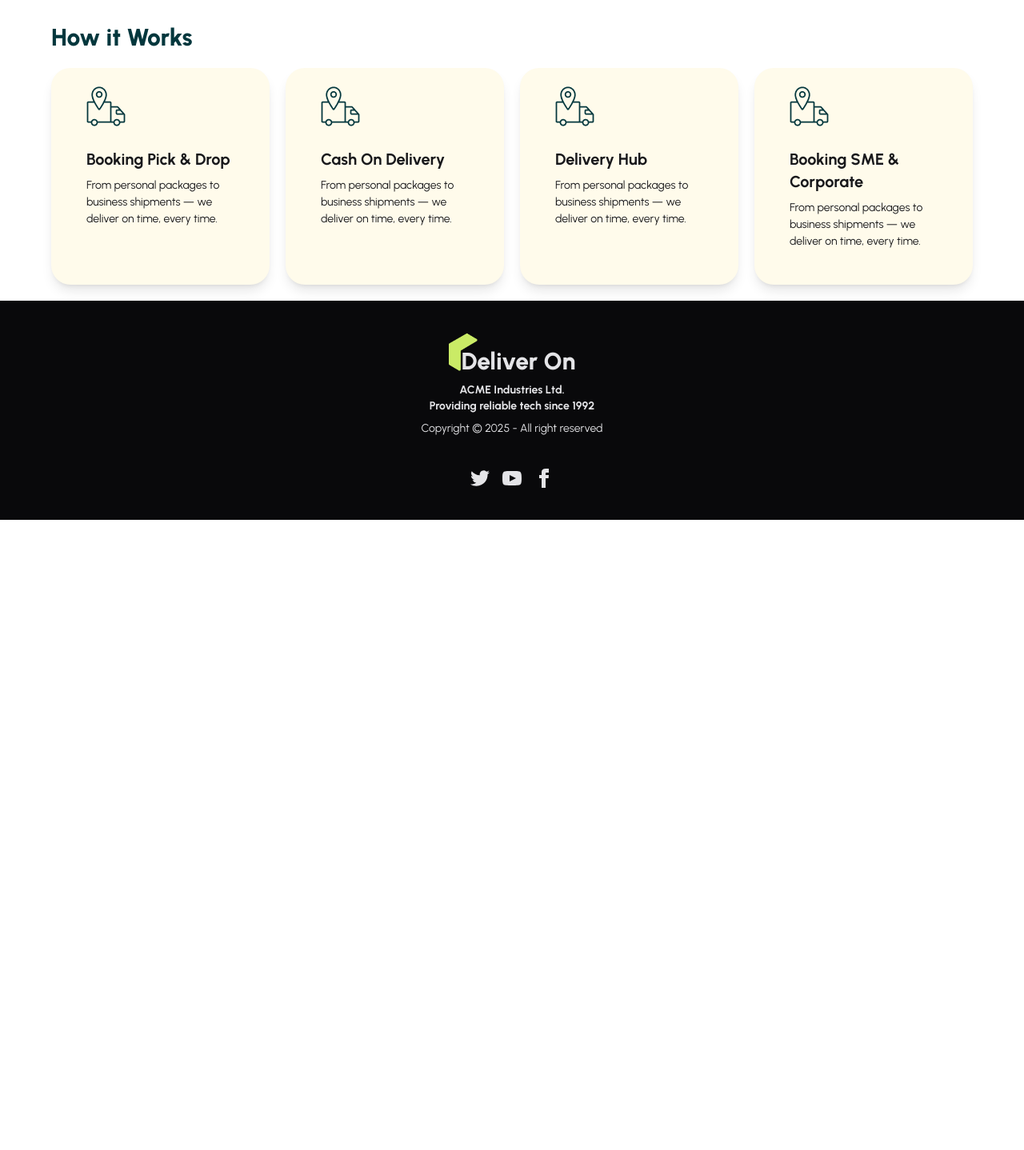
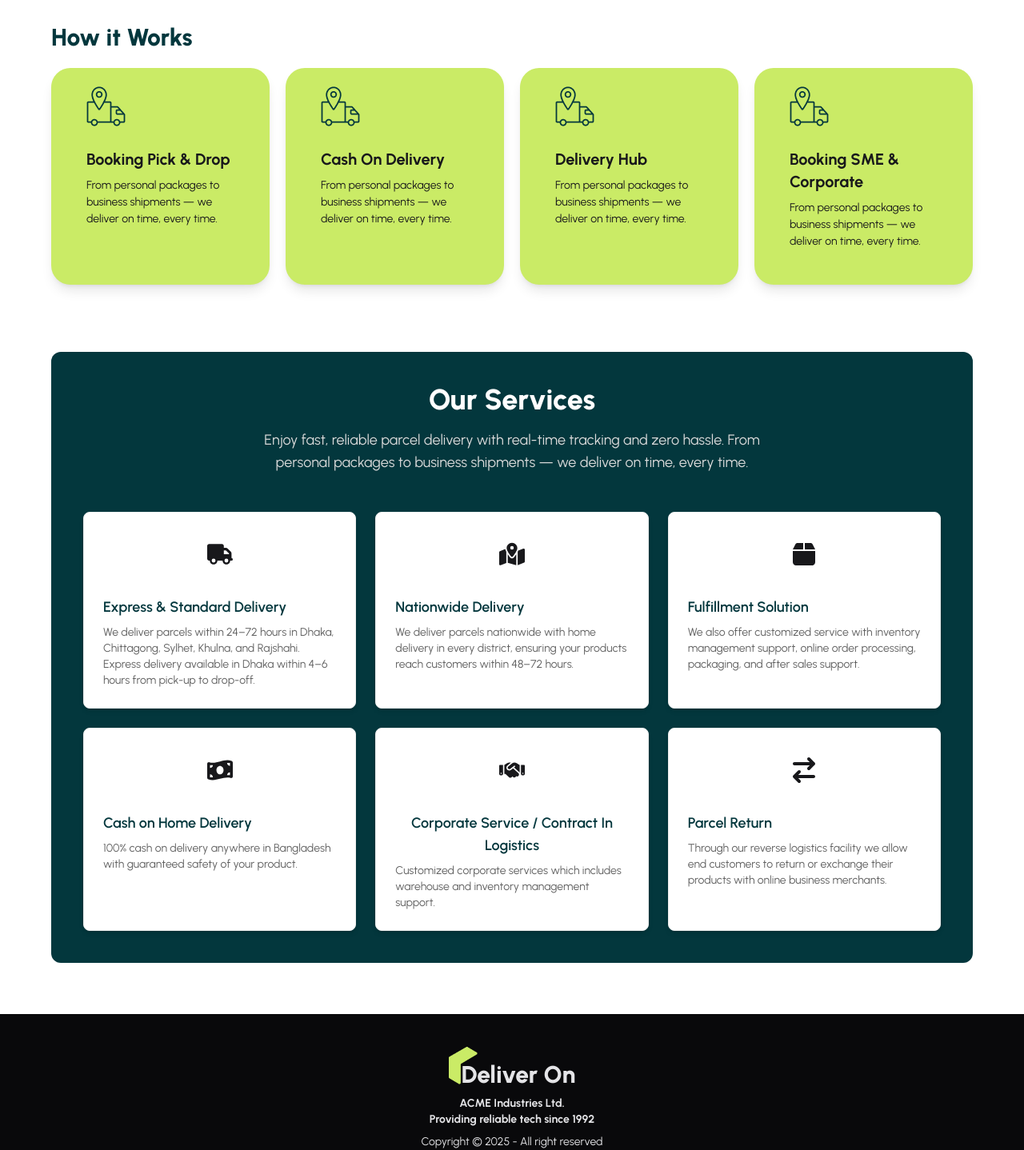
Before and after one commit to hasibprangon/DeliverOn-client, a React (Vite) app: page / in a window 1280 px wide. Shown: the part 659-2097 px from the top of the page at 80% size. Before the commit the page ends 1309 px from the top, so only its background shows below. Built offline with nearby package versions, Linux system fonts and the light colour scheme.

Commit message:
services section added

```diff
--- a/package.json
+++ b/package.json
@@ -13,6 +13,7 @@
     "@tailwindcss/vite": "^4.1.14",
     "react": "^19.1.1",
     "react-dom": "^19.1.1",
+    "react-icons": "^5.5.0",
     "react-responsive-carousel": "^3.2.23",
     "react-router": "^7.9.4",
     "tailwindcss": "^4.1.14"
--- a/src/pages/Home/Home/Home.jsx
+++ b/src/pages/Home/Home/Home.jsx
@@ -1,5 +1,6 @@
 import Banner from '../Banner/Banner';
 import HowItWorks from '../howItWorks/HowItWorks';
+import OurServices from '../Services/OurServices';
 
 const Home = () => {
     return (
@@ -8,6 +9,7 @@ const Home = () => {
                 <Banner></Banner>
             </div>
             <HowItWorks></HowItWorks>
+            <OurServices></OurServices>
         </div>
     );
 };
--- /dev/null
+++ b/src/pages/Home/Services/OurServices.jsx
@@ -0,0 +1,62 @@
+// import ServiceCard from "./ServiceCard"
+import { FaTruck, FaMapLocationDot, FaBox, FaMoneyBillWave, FaHandshake, FaArrowRightArrowLeft } from "react-icons/fa6"
+import ServiceCard from "./ServicesCard"
+
+const servicesData = [
+    {
+        title: "Express & Standard Delivery",
+        description:
+            "We deliver parcels within 24–72 hours in Dhaka, Chittagong, Sylhet, Khulna, and Rajshahi. Express delivery available in Dhaka within 4–6 hours from pick-up to drop-off.",
+        icon: FaTruck,
+    },
+    {
+        title: "Nationwide Delivery",
+        description:
+            "We deliver parcels nationwide with home delivery in every district, ensuring your products reach customers within 48–72 hours.",
+        icon: FaMapLocationDot,
+    },
+    {
+        title: "Fulfillment Solution",
+        description:
+            "We also offer customized service with inventory management support, online order processing, packaging, and after sales support.",
+        icon: FaBox,
+    },
+    {
+        title: "Cash on Home Delivery",
+        description: "100% cash on delivery anywhere in Bangladesh with guaranteed safety of your product.",
+        icon: FaMoneyBillWave,
+    },
+    {
+        title: "Corporate Service / Contract In Logistics",
+        description: "Customized corporate services which includes warehouse and inventory management support.",
+        icon: FaHandshake,
+    },
+    {
+        title: "Parcel Return",
+        description:
+            "Through our reverse logistics facility we allow end customers to return or exchange their products with online business merchants.",
+        icon: FaArrowRightArrowLeft,
+    },
+]
+
+export default function OurServices() {
+    return (
+        <section className="py-16 px-4 md:px-8 lg:px-16 bg-base-50">
+            <div className="max-w-7xl mx-auto bg-[#03373D] p-10 rounded-xl">
+                <div className="text-center mb-12">
+                    <h2 className="text-3xl md:text-4xl font-extrabold mb-4 text-white">Our Services</h2>
+                    <p className="text-muted-foreground max-w-2xl mx-auto text-[#dadada] md:text-lg">
+                        Enjoy fast, reliable parcel delivery with real-time tracking and zero hassle. From personal packages to
+                        business shipments — we deliver on time, every time.
+                    </p>
+                </div>
+
+                <div className="grid grid-cols-1 md:grid-cols-2 lg:grid-cols-3 gap-6">
+                    {servicesData.map((service, index) => (
+                        <ServiceCard key={index} service={service} />
+                    ))}
+                </div>
+            </div>
+        </section>
+    )
+}
--- /dev/null
+++ b/src/pages/Home/Services/ServicesCard.jsx
@@ -0,0 +1,18 @@
+export default function ServiceCard({ service }) {
+    const {icon: Icon, title, description} = service
+    return (
+        <div className="card bg-base-100 shadow-md hover:bg-[#CAEB66] transition-shadow duration-300 border border-base-300">
+            <div className="card-body">
+                <div className="flex justify-center mb-4">
+                    <div className="p-3 rounded-lg">
+                        <Icon className="w-8 h-8 text-primary-foreground" />
+                    </div>
+                </div>
+
+                <h3 className="card-title text-lg text-center text-[#03373d]">{title}</h3>
+
+                <p className="text-sm text-muted-foreground text-start text-[#606060]">{description}</p>
+            </div>
+        </div>
+    )
+}
--- a/src/pages/Home/howItWorks/HowItWorks.jsx
+++ b/src/pages/Home/howItWorks/HowItWorks.jsx
@@ -4,8 +4,8 @@ const HowItWorks = () => {
         <div className="mb-5 max-w-6xl mx-auto">
             <h2 className="font-extrabold text-3xl mb-5 text-[#03373d] ">How it Works</h2>
 
-            <div className='lg:flex gap-5'>
-                <div className="bg-amber-50 lg:w-96 shadow-lg rounded-3xl p-5 lg:mb-0 md:mb-0 mb-3">
+            <div className='lg:flex gap-5 '>
+                <div className="bg-[#CAEB66] lg:w-96 shadow-lg hover:shadow-2xl rounded-3xl p-5 lg:mb-0 md:mb-0 mb-3">
                     <figure>
                         <img
                             src= {bookingIcon} className='mx-5'/>
@@ -18,7 +18,7 @@ const HowItWorks = () => {
                     </div>
                 </div>
 
-                <div className="bg-amber-50 lg:w-96 shadow-lg rounded-3xl p-5 lg:mb-0 md:mb-0 mb-3">
+                <div className="bg-[#CAEB66] lg:w-96 shadow-lg rounded-3xl p-5 lg:mb-0 md:mb-0 mb-3 hover:shadow-2xl">
                     <figure>
                         <img
                             src= {bookingIcon} className='mx-5'/>
@@ -31,7 +31,7 @@ const HowItWorks = () => {
                     </div>
                 </div>
 
-                <div className="bg-amber-50 lg:w-96 shadow-lg rounded-3xl p-5 lg:mb-0 md:mb-0 mb-3">
+                <div className="bg-[#CAEB66] lg:w-96 shadow-lg rounded-3xl p-5 lg:mb-0 md:mb-0 mb-3 hover:shadow-2xl">
                     <figure>
                         <img
                             src= {bookingIcon} className='mx-5'/>
@@ -44,7 +44,7 @@ const HowItWorks = () => {
                     </div>
                 </div>
 
-                <div className="bg-amber-50 lg:w-96 shadow-lg rounded-3xl p-5 lg:mb-0 md:mb-0 mb-3">
+                <div className="bg-[#CAEB66] lg:w-96 shadow-lg rounded-3xl p-5 lg:mb-0 md:mb-0 mb-3 hover:shadow-2xl">
                     <figure>
                         <img
                             src= {bookingIcon} className='mx-5'/>
--- a/src/pages/shared/Navbar/Navbar.jsx
+++ b/src/pages/shared/Navbar/Navbar.jsx
@@ -19,7 +19,7 @@ const Navbar = () => {
                         {navLinks}
                     </ul>
                 </div>
-                <NavLink to='/'>
+                <NavLink to='/' className='text-[#03373d]'>
                     <DeliverOnLogo></DeliverOnLogo>
                 </NavLink>
             </div>
```
Also changed, not shown: 1 other file (tests, documents, lock files or other folders).
